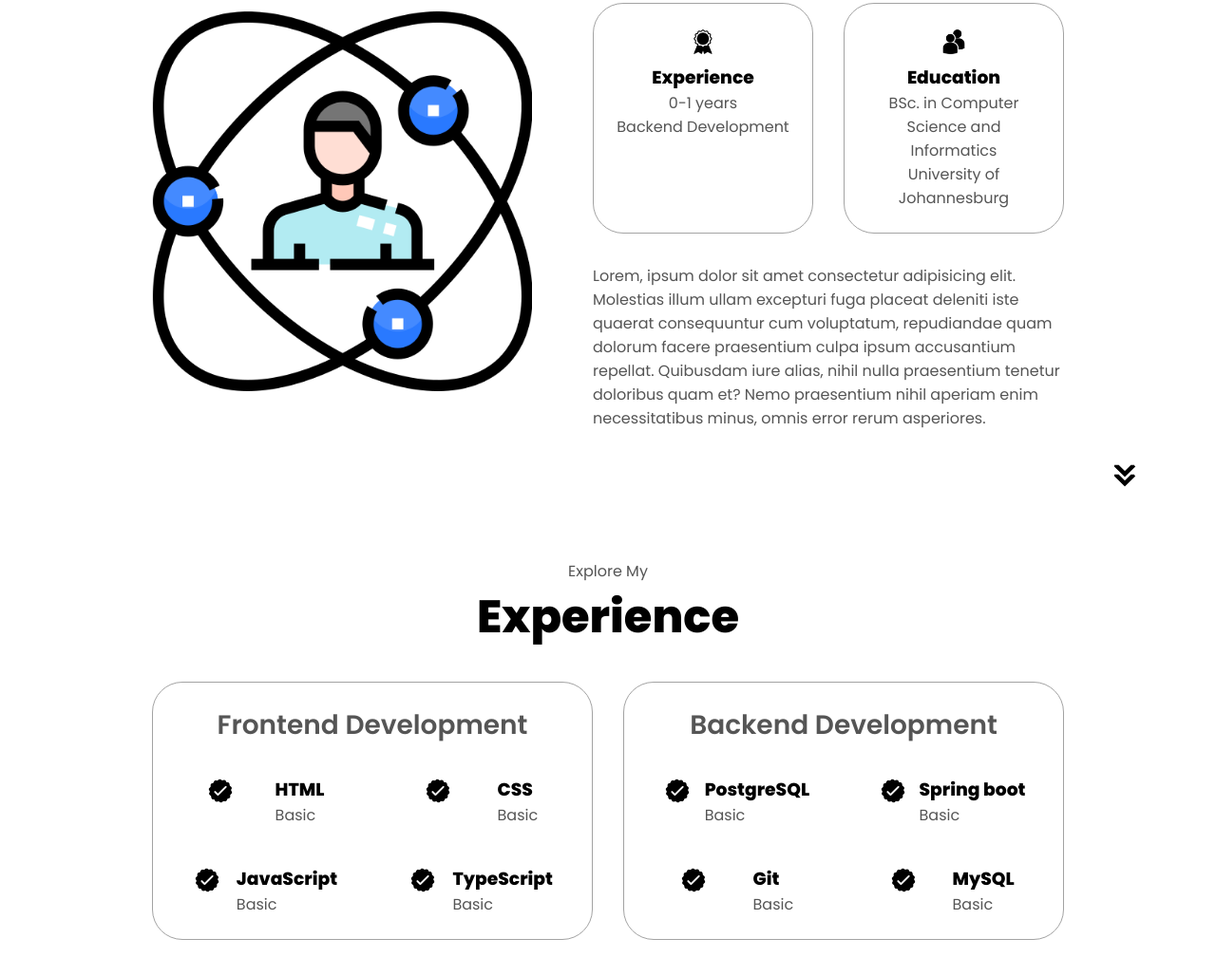
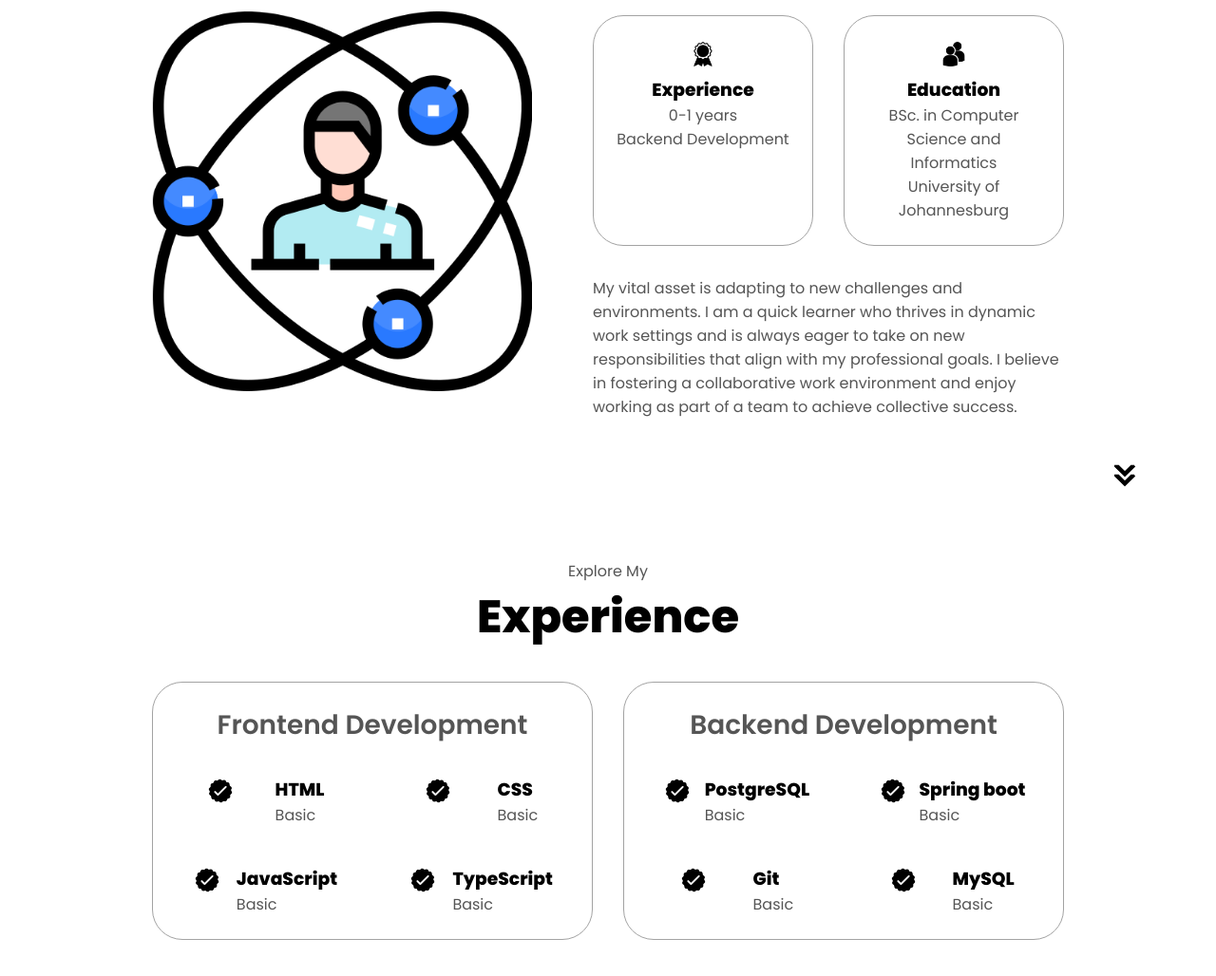
Before and after one commit to JayLech/portfolio-html-css-js, a plain HTML site: page index.html in a window 1280 px wide. Shown: the part 1107-2135 px from the top of the page at 95% size. Drawn offline with Linux system fonts and the light colour scheme.

Commit message:
Final portfolio for deployment

```diff
--- a/index.html
+++ b/index.html
@@ -79,7 +79,7 @@
                     </div>
                 </div>
                 <div class="text-container">
-                    <p>Lorem, ipsum dolor sit amet consectetur adipisicing elit. Molestias illum ullam excepturi fuga placeat deleniti iste quaerat consequuntur cum voluptatum, repudiandae quam dolorum facere praesentium culpa ipsum accusantium repellat. Quibusdam iure alias, nihil nulla praesentium tenetur doloribus quam et? Nemo praesentium nihil aperiam enim necessitatibus minus, omnis error rerum asperiores.</p>
+                    <p>My vital asset is adapting to new challenges and environments. I am a quick learner who thrives in dynamic work settings and is always eager to take on new responsibilities that align with my professional goals. I believe in fostering a collaborative work environment and enjoy working as part of a team to achieve collective success. </p>
                 </div>
             </div>
         </div>
```
